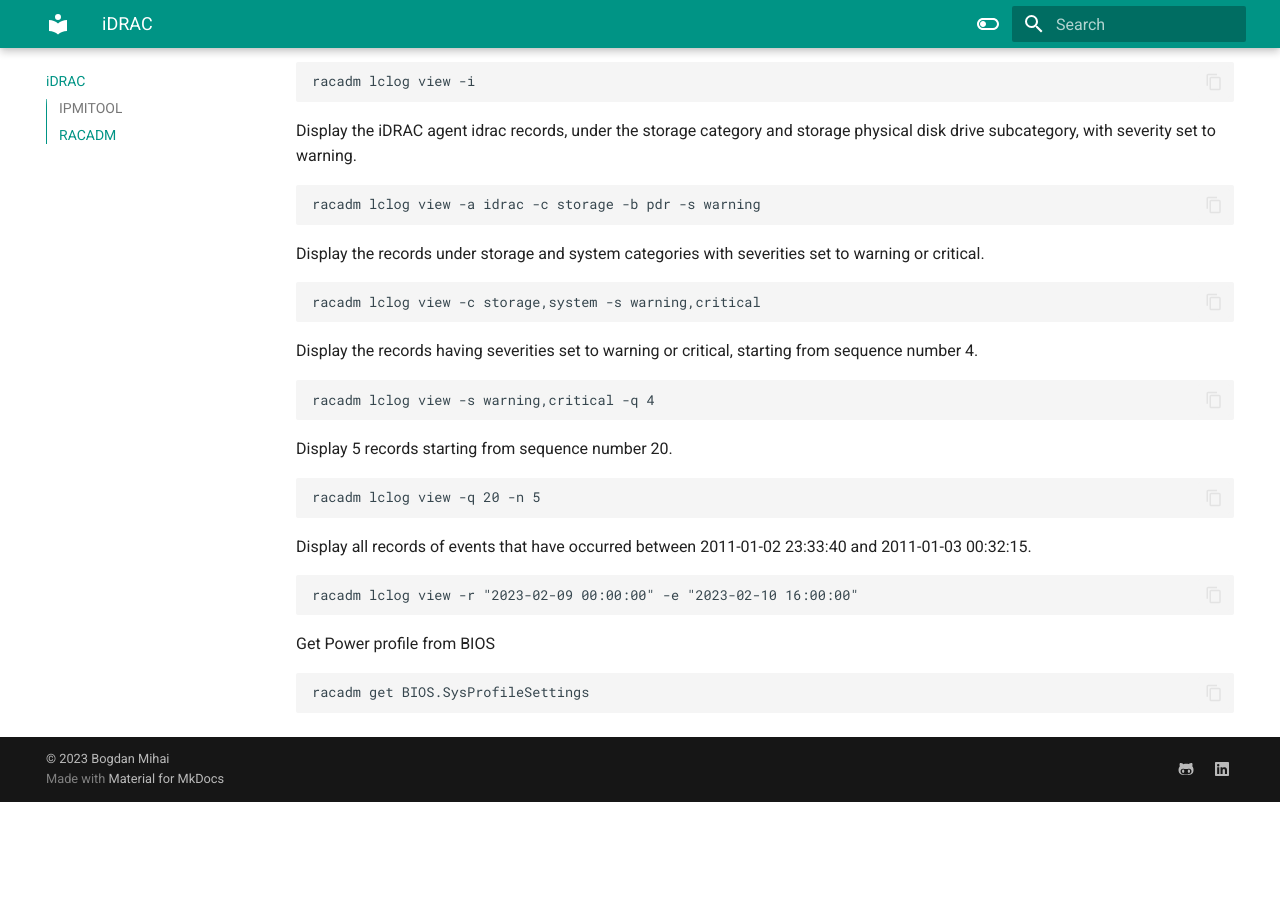
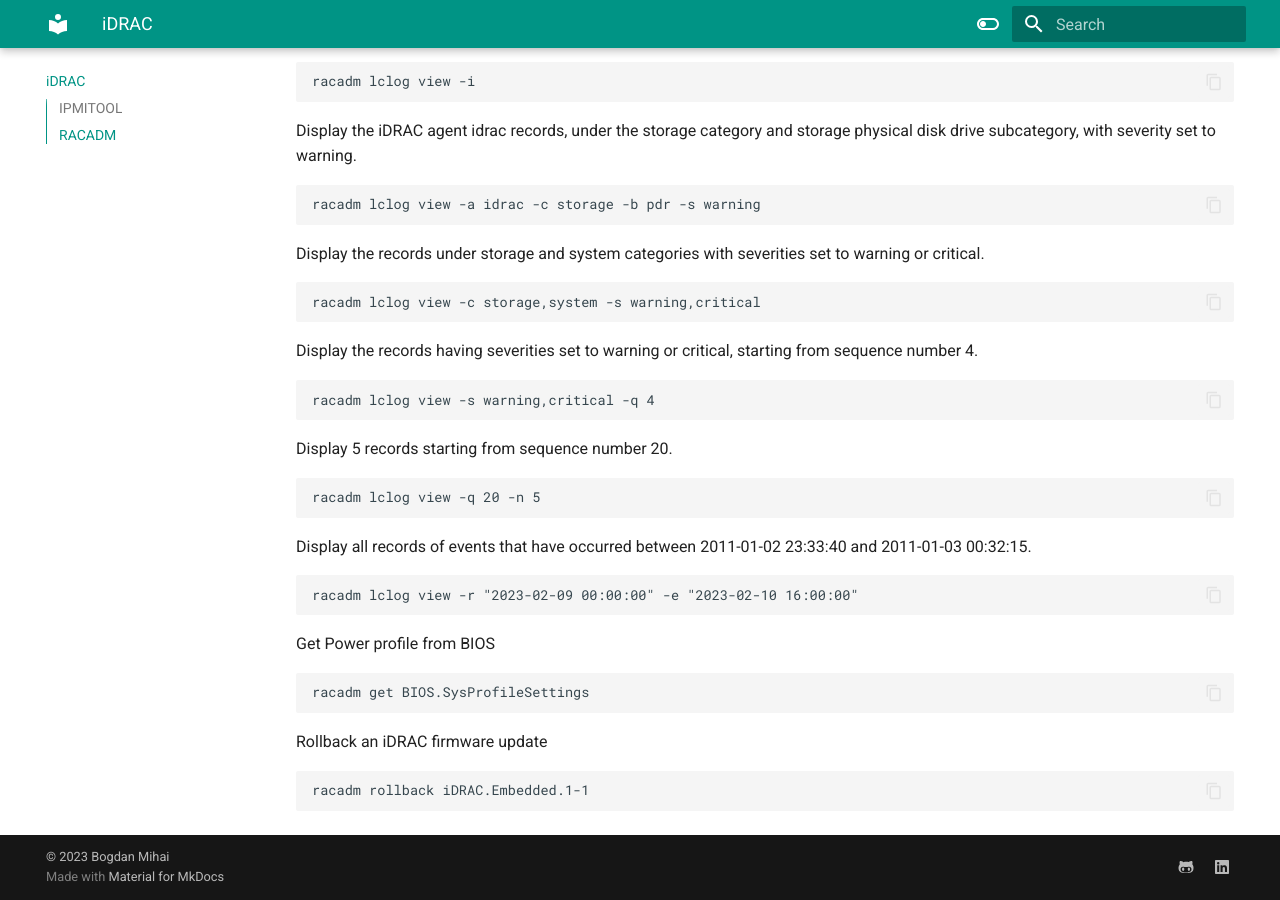
Before and after one commit to b-mihai/exasol-docs, an MkDocs documentation site: the page built from docs/iDRAC.md, in a window 1280 px wide and 900 px high, scrolled down 1017 px. Built offline with MkDocs 1.6.1 and Material for MkDocs 9.7.7, drawn with Linux system fonts in a browser that asks for light colours; before the commit the page ends 1819 px from its top, so only the background shows below that.

Commit message:
Update iDRAC.md

````diff
--- a/docs/iDRAC.md
+++ b/docs/iDRAC.md
@@ -59,3 +59,7 @@
 ```
 racadm get BIOS.SysProfileSettings
 ```
+Rollback an iDRAC firmware update
+```
+racadm rollback iDRAC.Embedded.1-1
+```
````
